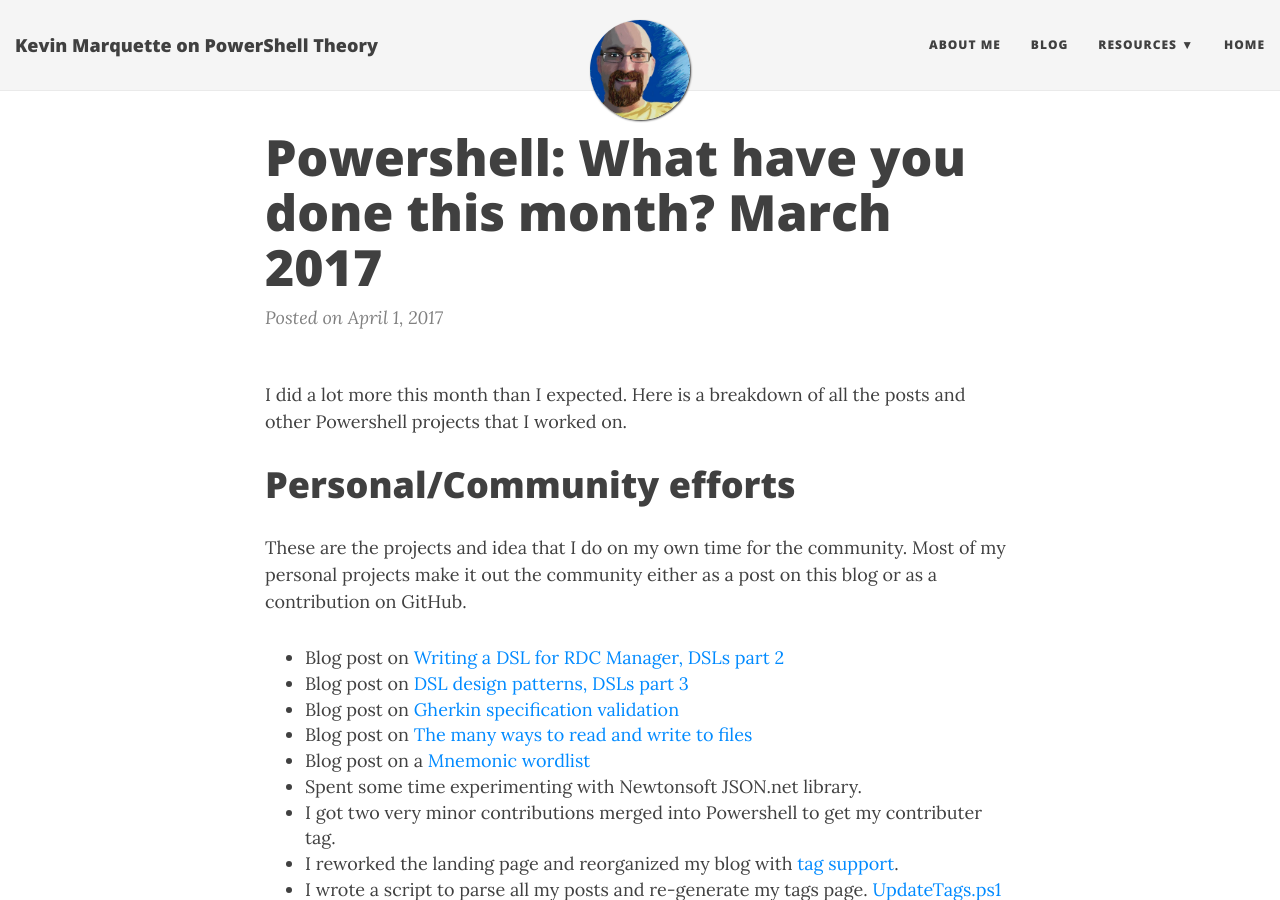
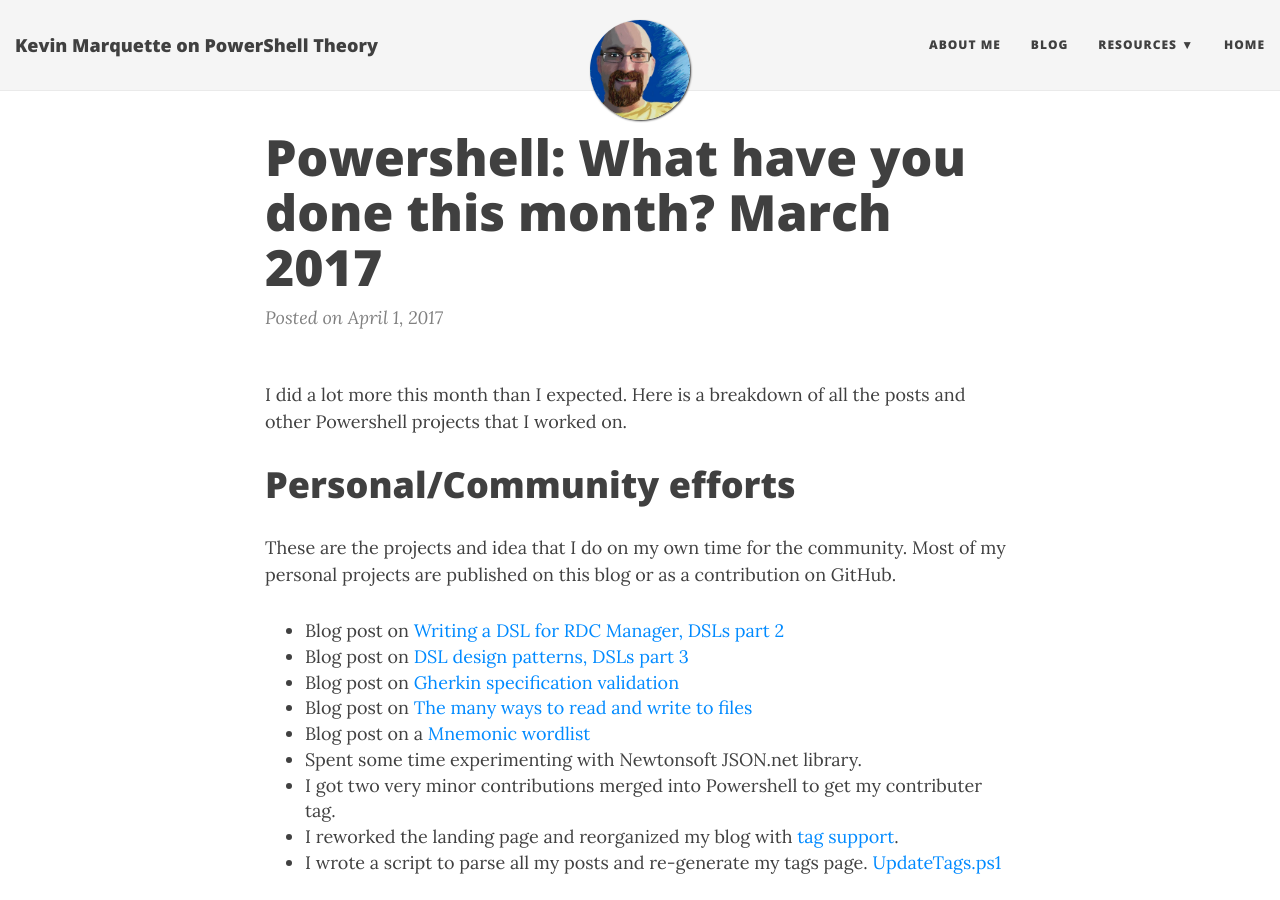
Before and after one commit to KevinMarquette/kevinmarquette.github.io, a Jekyll site: the page built from _posts/2017-04-01-Powershell-last-month.md, in a window 1280 px wide and 900 px high. Built offline with Jekyll 4.4.1, drawn with Linux system fonts in a browser that asks for light colours; nearby versions of some CDN libraries.

Commit message:
fixed link

```diff
--- a/_posts/2017-04-01-Powershell-last-month.md
+++ b/_posts/2017-04-01-Powershell-last-month.md
@@ -9,7 +9,7 @@ I did a lot more this month than I expected. Here is a breakdown of all the post
 
 # Personal/Community efforts
 
-These are the projects and idea that I do on my own time for the community. Most of my personal projects make it out the community either as a post on this blog or as a contribution on GitHub.
+These are the projects and idea that I do on my own time for the community. Most of my personal projects are published on this blog or as a contribution on GitHub.
 
 * Blog post on [Writing a DSL for RDC Manager, DSLs part 2](https://kevinmarquette.github.io/2017-03-04-Powershell-DSL-example-RDCMan/?utm_source=blog&utm_medium=blog&utm_content=monthly)
 * Blog post on [DSL design patterns, DSLs part 3](https://kevinmarquette.github.io/2017-03-13-Powershell-DSL-design-patterns/?utm_source=blog&utm_medium=blog&utm_content=monthly)
@@ -32,4 +32,4 @@ I also put a lot of time into Powershell projects outside of my published commun
 
 # What have you done?
 
-I was inspired to write this post because every month the [/r/Powershell](https://www.reddit.com/r/rpowershell) community has this discussion. Please stop by and join us to share your projects. [What have you done with PowerShell this month? March 2017](https://www.reddit.com/r/PowerShell/comments/62tuch/what_have_you_done_with_powershell_this_month/)
+I was inspired to write this post because every month the [/r/Powershell](https://www.reddit.com/r/PowerShell) community has this discussion. Please stop by and join us to share your projects. [What have you done with PowerShell this month? March 2017](https://www.reddit.com/r/PowerShell/comments/62tuch/what_have_you_done_with_powershell_this_month/)
```
